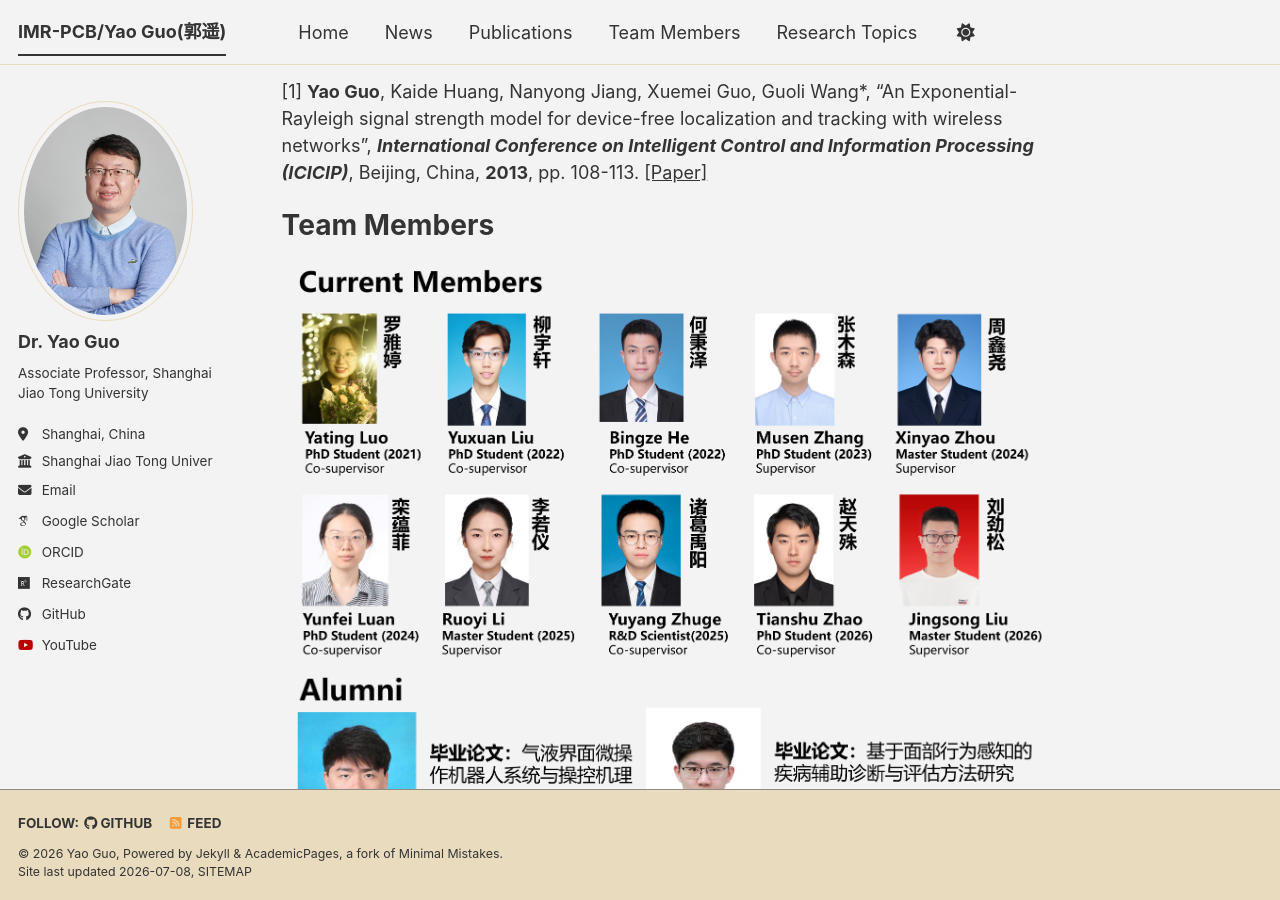
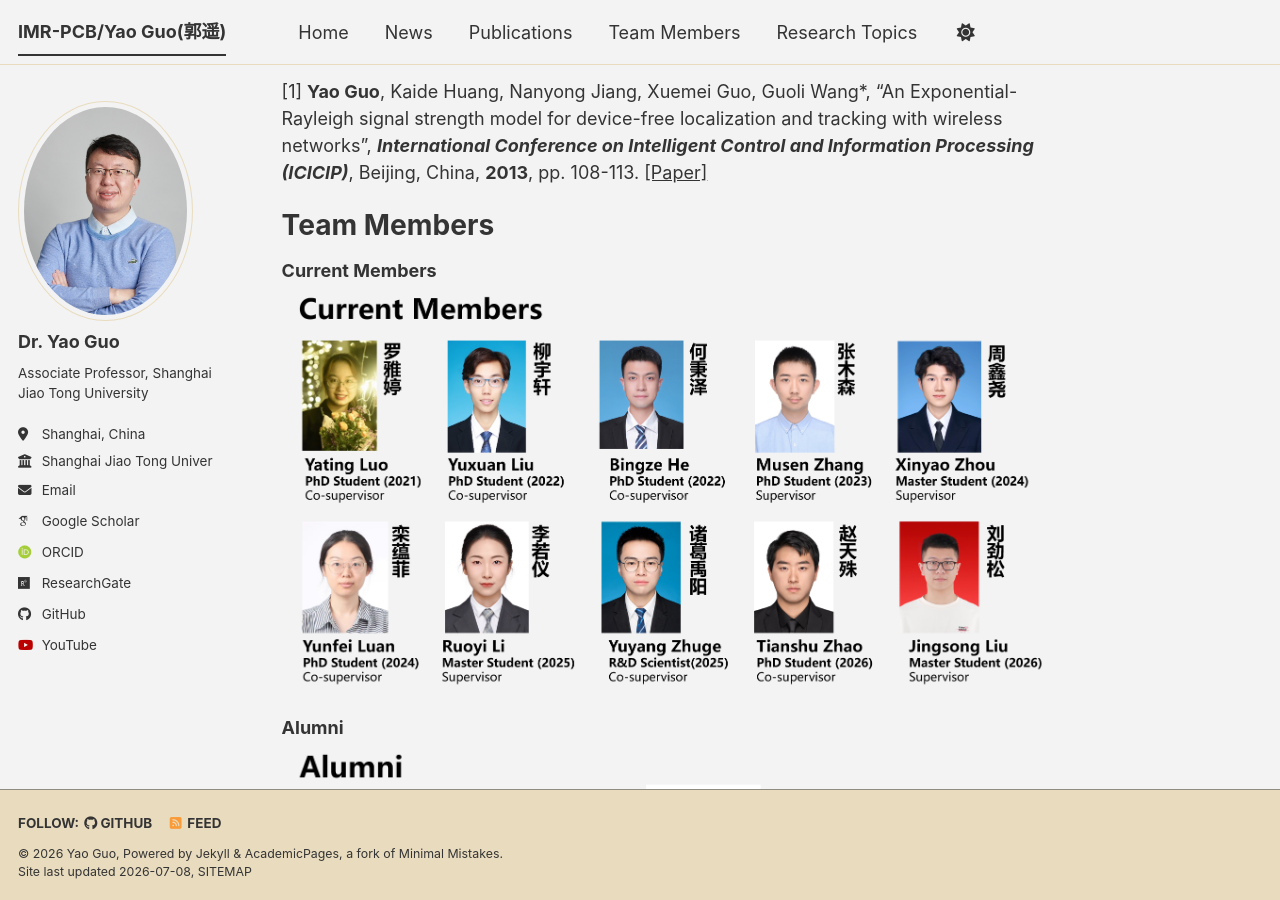
Before and after one commit to IMR-PCB/IMR-PCB.github.io, a Jekyll site: the page built from _pages/about.md, in a window 1280 px wide and 900 px high, scrolled down 9333 px. Built offline with Jekyll 4.4.1, drawn with Linux system fonts in a browser that asks for light colours; some web fonts are replaced; a script bundle is joined from its source files by our own code; library files that are not in the unit come from our copies.

Commit message:
Update about.md

```diff
--- a/_pages/about.md
+++ b/_pages/about.md
@@ -179,8 +179,12 @@ Selected Publications
 
 Team Members
 ======
+**Current Members**
 ![Current Members](/images/CM.png)
+
+**Alumni**
 ![Alumni](/images/AL.png)
+
 ![Group Photo](/images/IMR-PCB-group.jpg)
 
 
```
